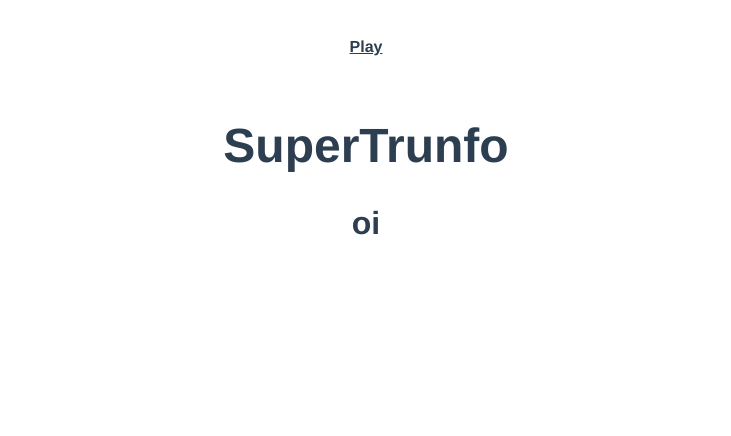
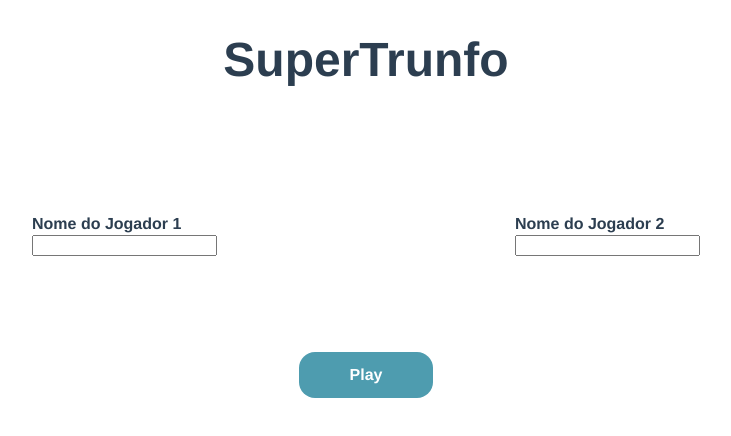
Before and after one commit to LeonardoCesca/Trunfo-Challenge, a Vue app: page / in a window 1280 px wide. Shown: the top 436 px of the page, without its empty margins (274-1005 px from the left). Built offline with nearby package versions, Linux system fonts and the light colour scheme.

Commit message:
ADD buttons and players component

```diff
--- a/src/App.vue
+++ b/src/App.vue
@@ -1,8 +1,5 @@
 <template>
   <div id="app">
-    <div class="nav">
-      <router-link to="/game">Play</router-link>
-    </div>
     <router-view/>
   </div>
 </template>
@@ -15,14 +12,4 @@
   text-align: center;
   color: #2c3e50;
 }
-.nav {
-  padding: 30px;
-  a {
-    font-weight: bold;
-    color: #2c3e50;
-    &.router-link-exact-active {
-      color: #42b983;
-    }
-  }
-}
 </style>
--- a/src/components/Players.vue
+++ b/src/components/Players.vue
@@ -1,16 +1,36 @@
 <template>
   <div class="players">
-      <h1>oi</h1>
+    <div class="players players--info">
+      <span class="players__nome">Nome do Jogador 1</span>
+      <input type="text">
+    </div>
+    <div class="players players--info">
+      <span class="players__nome">Nome do Jogador 2</span>
+      <input type="text">
+    </div>
   </div>
 </template>
 
 <script>
 export default {
-  name: 'Players',
-
+  name: "Players"
 };
 </script>
 
 <style scoped lang="scss">
+.players {
+  display: flex;
+  justify-content: space-evenly;
+  margin-bottom: 3rem;
 
+  &--info {
+    flex-direction: column;
+    align-items: flex-start;
+  }
+
+  &__nome {
+    margin-bottom: 0.1rem;
+    font-weight: 600;
+  }
+}
 </style>
--- a/src/views/Home.vue
+++ b/src/views/Home.vue
@@ -2,25 +2,45 @@
   <div class="home">
     <h1 class="home__title">SuperTrunfo</h1>
     <Players/>
+    <router-link to="/game">Play</router-link>
   </div>
 </template>
 
 <script>
 // @ is an alias to /src
-import Players from '@/components/Players.vue';
+import Players from "@/components/Players.vue";
 
 export default {
-  name: 'home',
+  name: "home",
   components: {
-    Players,
-  },
+    Players
+  }
 };
 </script>
 
 <style scoped lang="scss">
-  .home {
-    &__title {
-      font-size: 3rem;
+.home {
+  &__title {
+    font-size: 3rem;
+    margin-bottom: 8rem;
+  }
+  a {
+    display: flex;
+    justify-content: center;
+    align-items: center;
+    width: 7rem;
+    height: 1.5rem;
+    background: #4e9caf;
+    padding: .7rem;
+    text-align: center;
+    border-radius: 1rem;
+    text-decoration: none;
+    color: white;
+    font-weight: bold;
+    margin: 0 auto;
+    &.router-link-exact-active {
+      color: #42b983;
     }
   }
+}
 </style>
```
